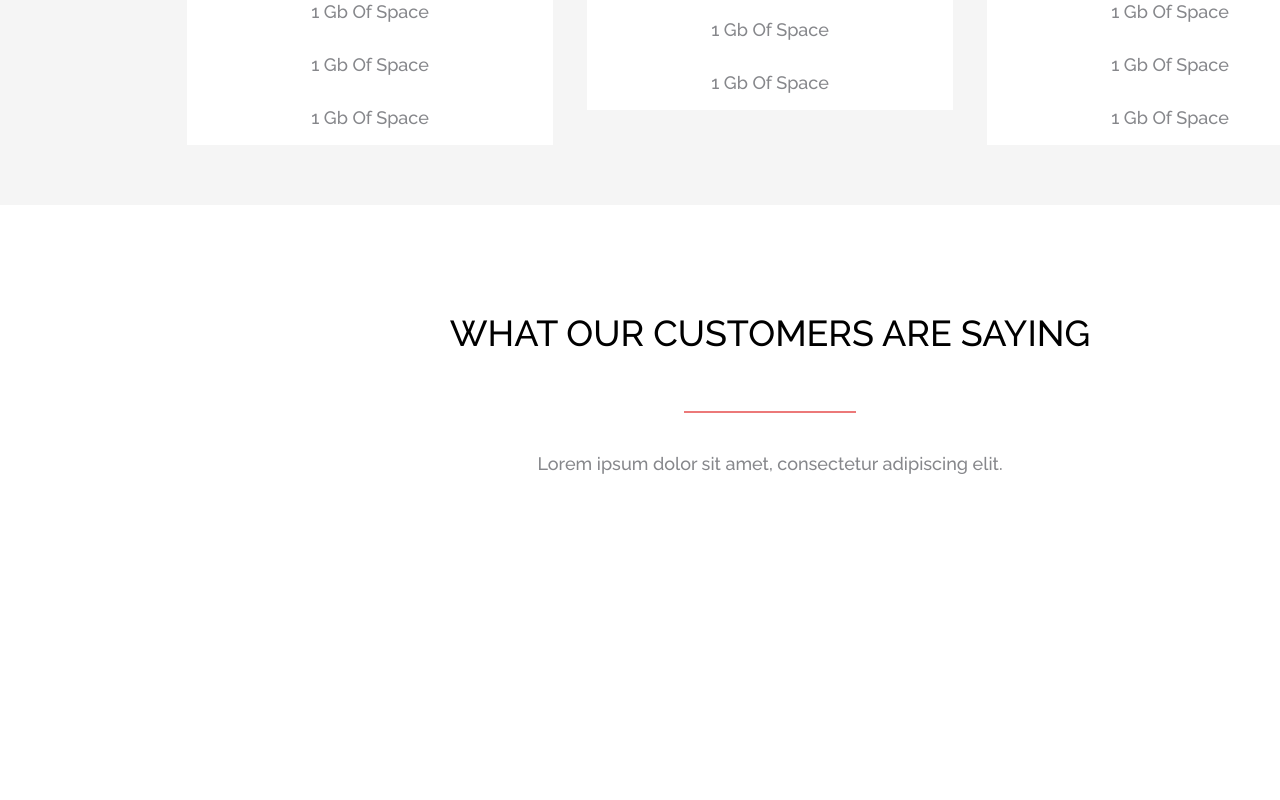
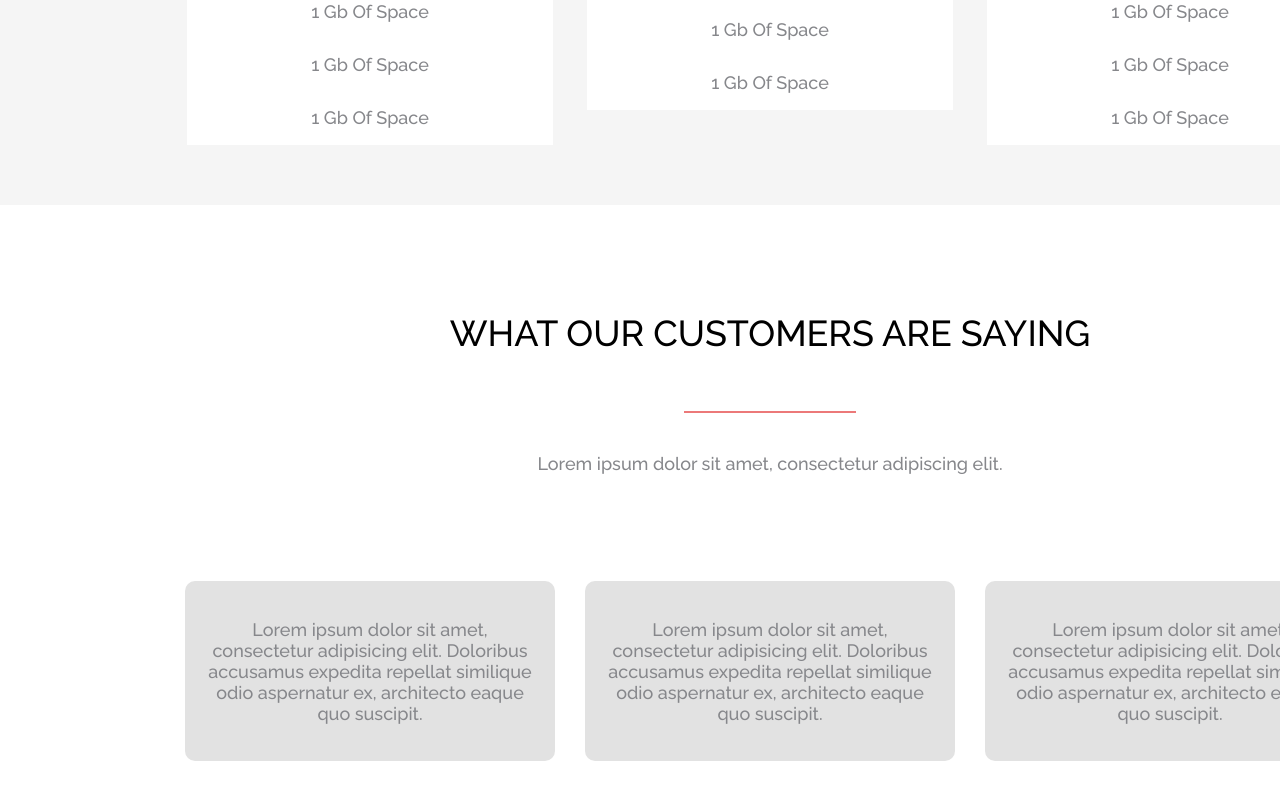
Before and after one commit to d1pefe/HTML-CSS-Course-project, a website built with Parcel: page src/index.html in a window 1280 px wide. Shown: the part 2940-3740 px from the top of the page. Before the commit the page ends 3531 px from the top, so only its background shows below. Built offline with nearby package versions, Linux system fonts and the light colour scheme.

Commit message:
section revievs

```diff
--- a/src/index.html
+++ b/src/index.html
@@ -146,6 +146,34 @@
                 <h2 class="revievs-heading">WHAT OUR CUSTOMERS ARE SAYING</h2>
                 <hr>
                 <p class="revievs-paragraph">Lorem ipsum dolor sit amet, consectetur adipiscing elit.</p>
+                <div class="revievs-flex">
+                    <div class="revievs-flex_block">
+                        <p class="revievs-flex_block__text">Lorem ipsum dolor sit amet,
+                            consectetur adipisicing elit. Doloribus
+                            accusamus expedita repellat similique
+                            odio aspernatur ex, architecto eaque
+                            quo suscipit.</p>
+                    </div>
+                    <div class="revievs-flex_block">
+                        <p class="revievs-flex_block__text">Lorem ipsum dolor sit amet,
+                            consectetur adipisicing elit. Doloribus
+                            accusamus expedita repellat similique
+                            odio aspernatur ex, architecto eaque
+                            quo suscipit.</p>
+                    </div>
+                    <div class="revievs-flex_block">
+                        <p class="revievs-flex_block__text">Lorem ipsum dolor sit amet,
+                            consectetur adipisicing elit. Doloribus
+                            accusamus expedita repellat similique
+                            odio aspernatur ex, architecto eaque
+                            quo suscipit.</p>
+                    </div>
+                </div>
+                <div class="revievs-grid">
+                    <div class="revievs-mflex_block">
+
+                    </div>
+                </div>
             </div>
         </section>
     </main>
--- a/src/style/index.scss
+++ b/src/style/index.scss
@@ -414,4 +414,41 @@ body {
         text-align: center;
         color: #86878B;
     }
+
+    &-flex {
+        display: flex;
+        justify-content: space-between;
+        align-items: center;
+        margin-top: 107px;
+
+        &_block {
+            width: 370px;
+            background: #E2E2E2;
+            border-radius: 10px;
+
+            &__text {
+                font-family: 'Raleway';
+                font-style: normal;
+                font-weight: 400;
+                font-size: 18px;
+                line-height: 21px;
+                text-align: center;
+                color: #86878B;
+                margin: 38px 15px 37px 15px;
+            }
+        }
+    }
+
+    &-grid {
+        display: flex;
+        justify-content: space-between;
+        align-items: center;
+        margin-top: 107px;
+
+        &_block {
+            width: 370px;
+            background: #E2E2E2;
+            border-radius: 10px;
+        }
+    }
 }
```
